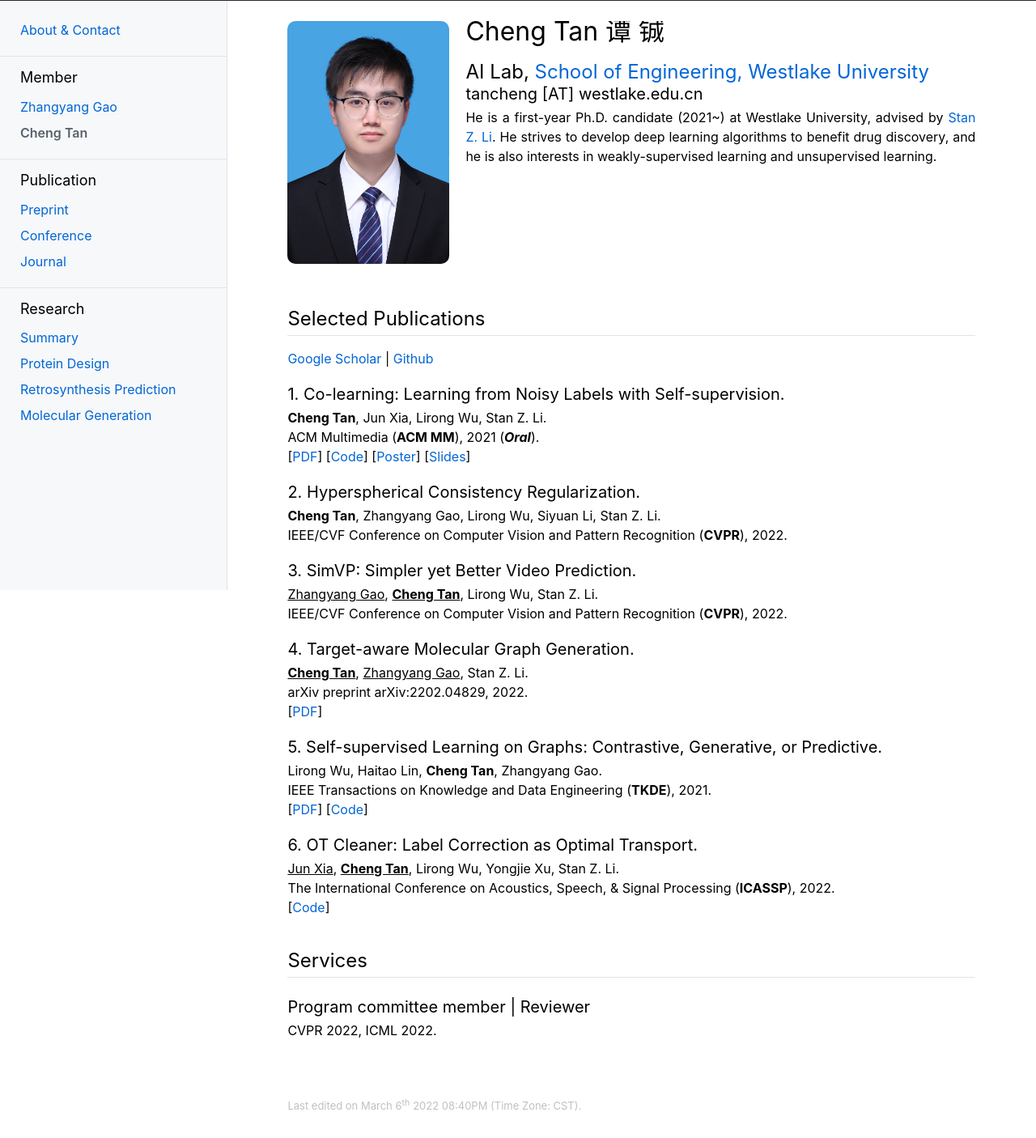
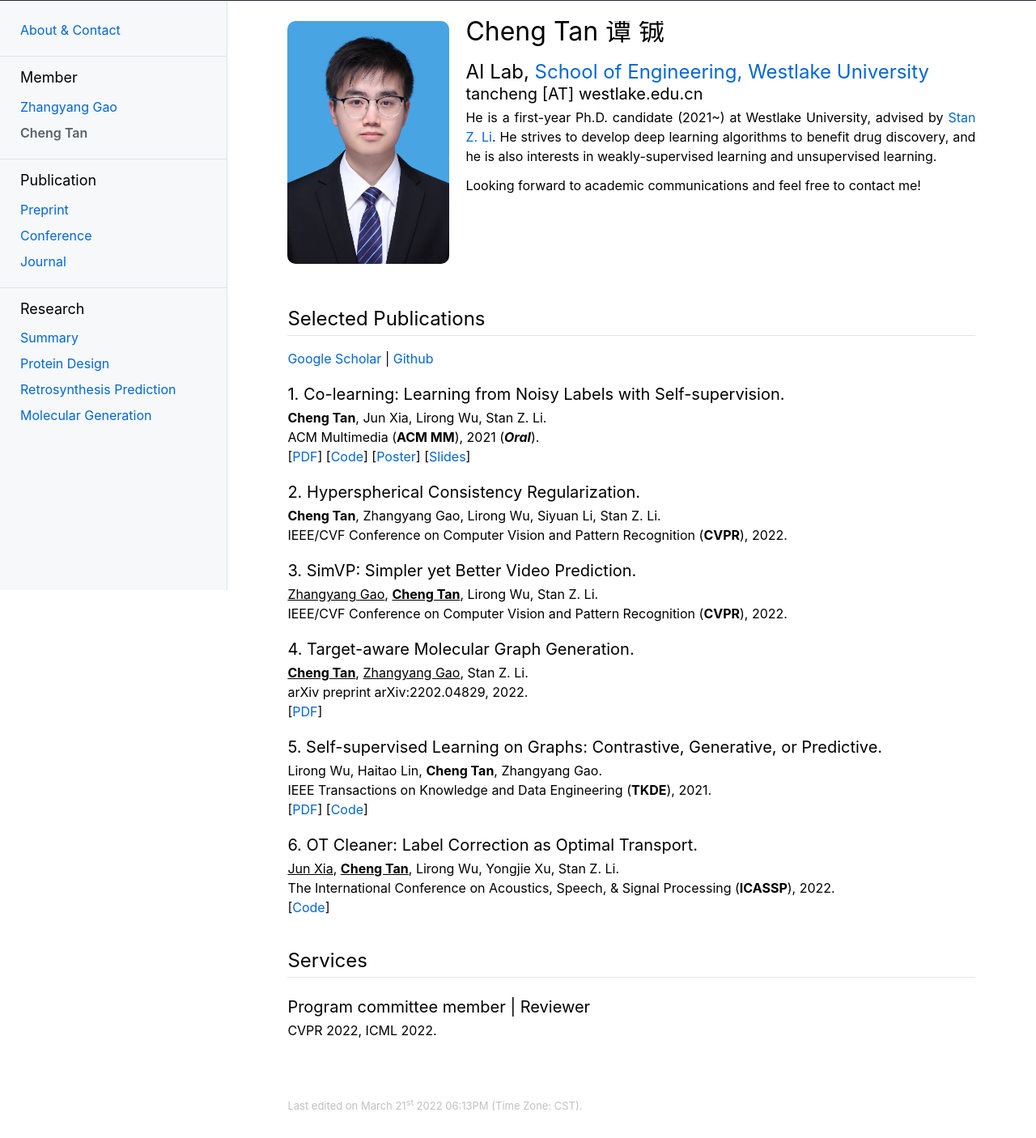
Before and after one commit to Westlake-drug-discovery/Westlake-drug-discovery.github.io, a plain HTML site: page cheng_tan.html in a window 1280 px wide. Shown: the part 69-1475 px from the top of the page at 81% size. Drawn offline with nearby package versions, Linux system fonts and the light colour scheme; some packages are replaced by stand-ins of ours.

Commit message:
update 03/21/2022

```diff
--- a/cheng_tan.html
+++ b/cheng_tan.html
@@ -64,6 +64,7 @@ MathJax.Hub.Config({
 <h2>AI Lab, <a href="https://www.westlake.edu.cn/academics/School_of_Engineering/Department" target=&ldquo;blank&rdquo;>School of Engineering, Westlake University</a><br /></h2>
 <h3>tancheng [AT] westlake.edu.cn</h3>
 <p>He is a first-year Ph.D. candidate (2021~) at Westlake University, advised by <a href="https://www.westlake.edu.cn/academics/School_of_Engineering/About/Faculty/202006/t20200618_5961.shtml" target=&ldquo;blank&rdquo;>Stan Z. Li</a>. He strives to develop deep learning algorithms to benefit drug discovery, and he is also interests in weakly-supervised learning and unsupervised learning.</p>
+<p>Looking forward to academic communications and feel free to contact me!</p>
 </div></div>
 <h2>Selected Publications</h2>
 <p><a href="https://scholar.google.com/citations?user=6kTV6aMAAAAJ&amp;hl=en" target=&ldquo;blank&rdquo;>Google Scholar</a> | <a href="https://github.com/chengtan9907" target=&ldquo;blank&rdquo;>Github</a></p>
@@ -101,7 +102,7 @@ MathJax.Hub.Config({
 <div id="footer-container">
 <div id="footer">
 <div id="footer-text">
-Last edited  on March 6<sup>th</sup> 2022  08:40PM (Time Zone: CST). </br>
+Last edited  on March 21<sup>st</sup> 2022  06:13PM (Time Zone: CST). </br>
 </div> <!-- <div id="footer-text"> -->
 </div> <!-- <div id="footer"> -->
 </div> <!-- <div id="footer-container"> -->
```
Also changed, not shown: conference.html (+1 -1 lines), index.html (+1 -1 lines), journal.html (+1 -1 lines), menu.html (+1 -1 lines), molecular_generation.html (+1 -1 lines), preprint.html (+1 -1 lines), protein_design.html (+1 -1 lines), retrosynthesis_prediction.html (+1 -1 lines), summary.html (+1 -1 lines), zhangyang_gao.html (+1 -1 lines).
